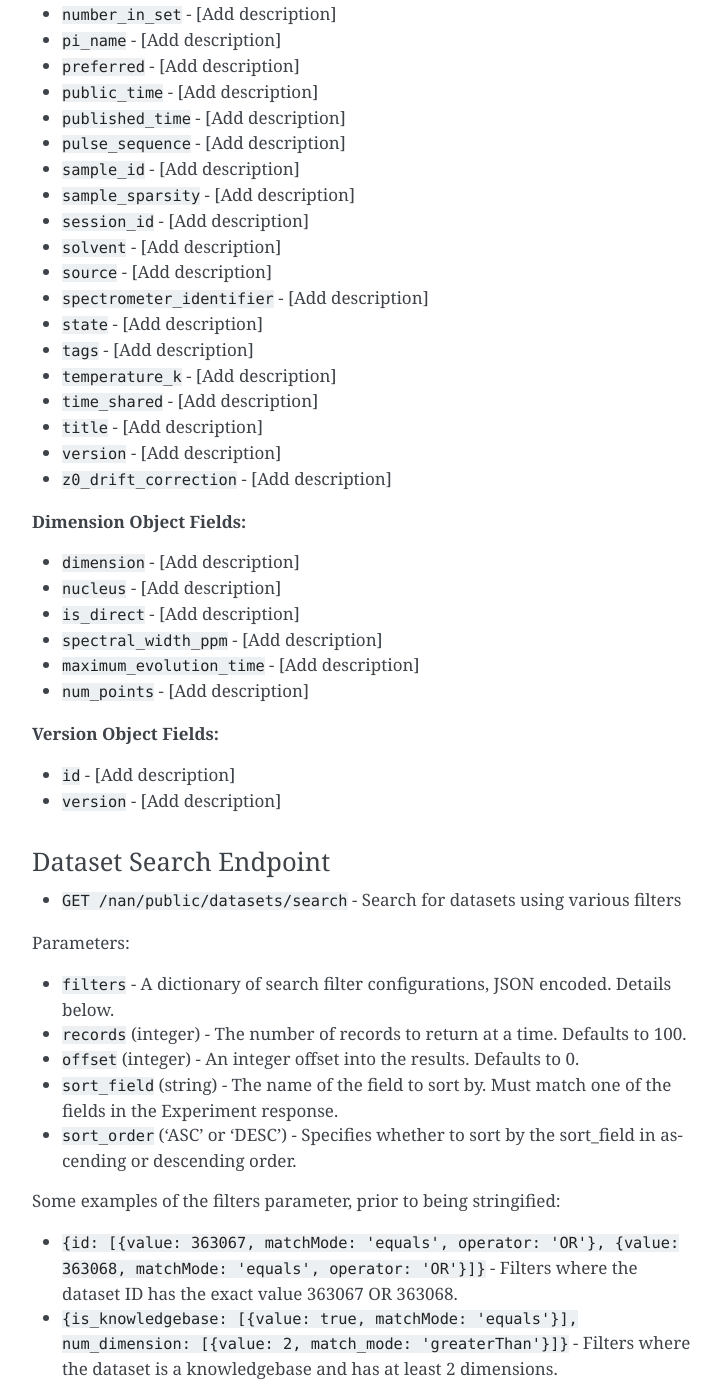
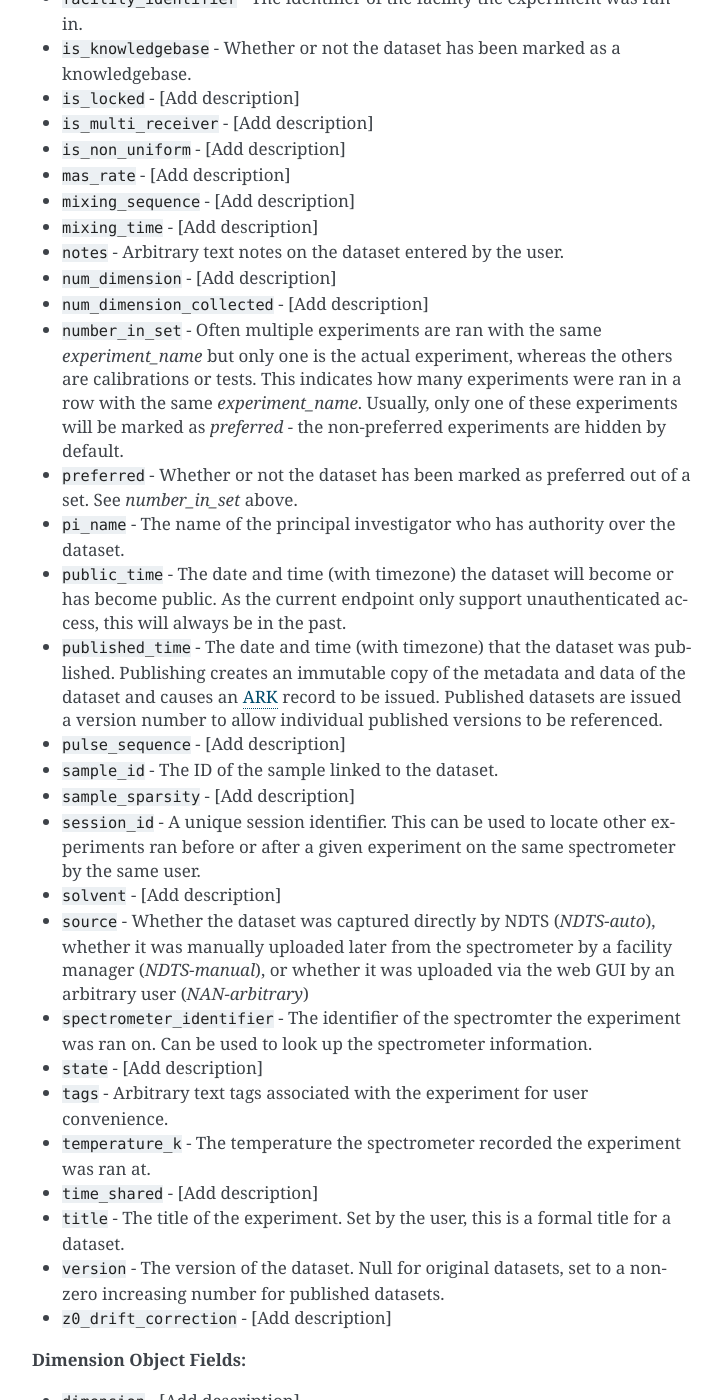
Before and after one commit to NanNMR/PythonSDK, a Sphinx documentation site: the page built from source/api.rst, in a window 1280 px wide and 1400 px high, scrolled down 2494 px. Shown: the whole window, without its empty margins (388-1110 px from the left). Built offline with Sphinx 7.4.7, drawn with Linux system fonts in a browser that asks for light colours; some of the changed text lies outside the part shown.

Commit message:
Add dataset documentation and fix typing for dataset object.

```diff
--- a/source/api.rst
+++ b/source/api.rst
@@ -89,43 +89,43 @@
 
 **Response Fields:**
 
-* ``id`` - [Add description]
-* ``classification`` - [Add description]
-* ``dataset_name`` - [Add description]
+* ``id`` - The unique ID of the dataset. Note that this ID refers to a specific *version* of a dataset. (Which may be the original version.)
+* ``identifier`` - The identifier of the dataset more broadly - allowing access to all versions of the dataset. This is used to generate the unique ARK records for a dataset.
+* ``classification`` - An optional classification value entered by the user. Chosen from the following: ``"Calibration experiment", "Failed-sample related", "Failed-instrument related", "Failed-setup related", "Successful experiment", "Test experiment"``
+* ``dataset_name`` - The name of the dataset, which can be edited by the user. If the user has edited the name, this will be a more human-readable name than the `experiment_name` which is set automatically and is immutable.
 * ``decoupling_sequence`` - [Add description]
-* ``experiment_end_time`` - [Add description]
-* ``experiment_name`` - [Add description]
-* ``experiment_start_time`` - [Add description]
-* ``facility_identifier`` - [Add description]
-* ``identifier`` - [Add description]
-* ``is_knowledgebase`` - [Add description]
+* ``experiment_end_time`` - The end date and time (with timezone) of the experiment.
+* ``experiment_name`` - The name of the experiment as ran on the spectrometer. May not be edited.
+* ``experiment_start_time`` - The start date and time (with timezone) of the experiment.
+* ``facility_identifier`` - The identifier of the facility the experiment was ran in.
+* ``is_knowledgebase`` - Whether or not the dataset has been marked as a knowledgebase.
 * ``is_locked`` - [Add description]
 * ``is_multi_receiver`` - [Add description]
 * ``is_non_uniform`` - [Add description]
 * ``mas_rate`` - [Add description]
 * ``mixing_sequence`` - [Add description]
 * ``mixing_time`` - [Add description]
-* ``notes`` - [Add description]
+* ``notes`` - Arbitrary text notes on the dataset entered by the user.
 * ``num_dimension`` - [Add description]
 * ``num_dimension_collected`` - [Add description]
-* ``number_in_set`` - [Add description]
-* ``pi_name`` - [Add description]
-* ``preferred`` - [Add description]
-* ``public_time`` - [Add description]
-* ``published_time`` - [Add description]
+* ``number_in_set`` - Often multiple experiments are ran with the same `experiment_name` but only one is the actual experiment, whereas the others are calibrations or tests. This indicates how many experiments were ran in a row with the same `experiment_name`. Usually, only one of these experiments will be marked as `preferred` - the non-preferred experiments are hidden by default.
+* ``preferred`` - Whether or not the dataset has been marked as preferred out of a set. See `number_in_set` above.
+* ``pi_name`` - The name of the principal investigator who has authority over the dataset.
+* ``public_time`` - The date and time (with timezone) the dataset will become or has become public. As the current endpoint only support unauthenticated access, this will always be in the past.
+* ``published_time`` - The date and time (with timezone) that the dataset was published. Publishing creates an immutable copy of the metadata and data of the dataset and causes an `ARK <https://arks.org/>`_ record to be issued. Published datasets are issued a version number to allow individual published versions to be referenced.
 * ``pulse_sequence`` - [Add description]
-* ``sample_id`` - [Add description]
+* ``sample_id`` - The ID of the sample linked to the dataset.
 * ``sample_sparsity`` - [Add description]
-* ``session_id`` - [Add description]
+* ``session_id`` - A unique session identifier. This can be used to locate other experiments ran before or after a given experiment on the same spectrometer by the same user.
 * ``solvent`` - [Add description]
-* ``source`` - [Add description]
-* ``spectrometer_identifier`` - [Add description]
+* ``source`` - Whether the dataset was captured directly by NDTS (`NDTS-auto`), whether it was manually uploaded later from the spectrometer by a facility manager (`NDTS-manual`), or whether it was uploaded via the web GUI by an arbitrary user (`NAN-arbitrary`)
+* ``spectrometer_identifier`` - The identifier of the spectromter the experiment was ran on. Can be used to look up the spectrometer information.
 * ``state`` - [Add description]
-* ``tags`` - [Add description]
-* ``temperature_k`` - [Add description]
+* ``tags`` - Arbitrary text tags associated with the experiment for user convenience.
+* ``temperature_k`` - The temperature the spectrometer recorded the experiment was ran at.
 * ``time_shared`` - [Add description]
-* ``title`` - [Add description]
-* ``version`` - [Add description]
+* ``title`` - The title of the experiment. Set by the user, this is a formal title for a dataset.
+* ``version`` - The version of the dataset. Null for original datasets, set to a non-zero increasing number for published datasets.
 * ``z0_drift_correction`` - [Add description]
 
 **Dimension Object Fields:**
@@ -139,8 +139,10 @@
 
 **Version Object Fields:**
 
-* ``id`` - [Add description]
-* ``version`` - [Add description]
+* ``id`` - The identifier of the dataset with the version specified.
+* ``version`` - The version of the dataset with the id above.
+
+The version object allows you to look up other versions of a given dataset.
 
 Dataset Search Endpoint
 ~~~~~~~~~~~~~~~~~~~~~~~
```
Also changed, not shown: 1 other file.
